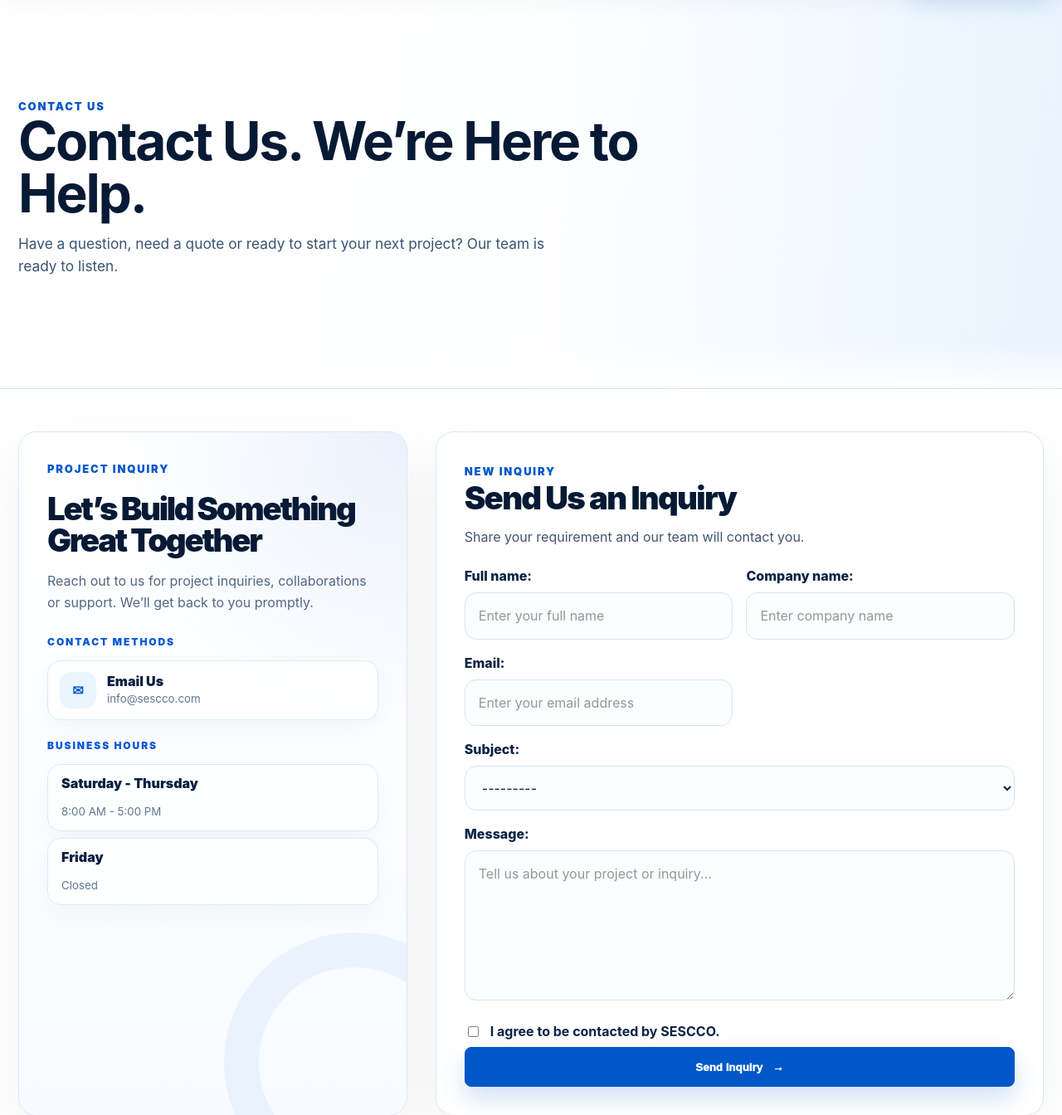
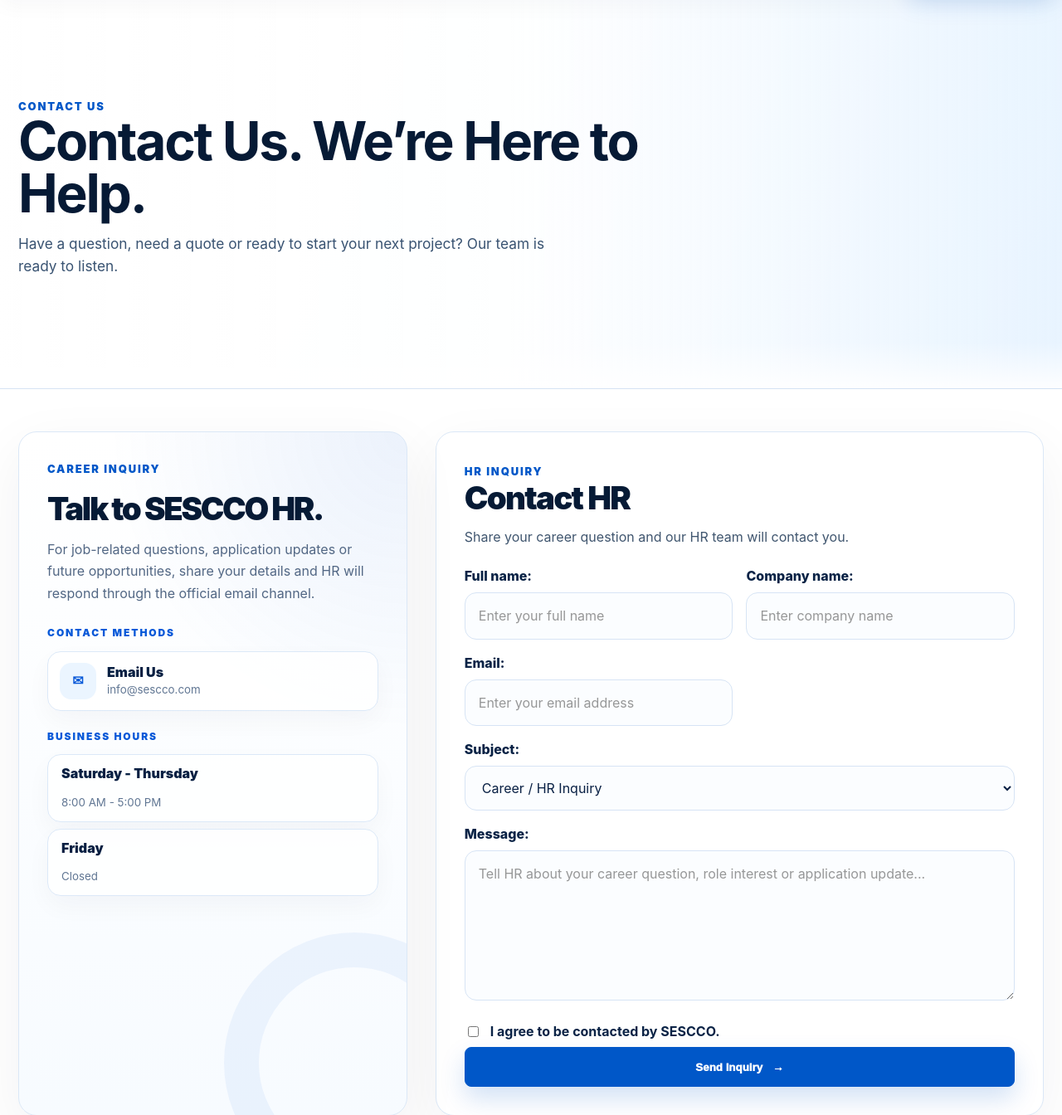
Before and after one commit to webXazim/sescco, a Django app: page /contact/?type=career in a window 1280 px wide. Shown: the part 76-1420 px from the top of the page at 83% size. Run offline with Django 5.2, Linux system fonts and the light colour scheme; data comes from the database, SQL or seed files in the repository; data that the repository does not hold is empty; some libraries are stand-ins or nearby versions.

Commit message:
hr contact

```diff
--- a/apps/careers/models.py
+++ b/apps/careers/models.py
@@ -144,7 +144,7 @@ class CareerPageSettings(TimeStampedModel):
     hero_primary_button_text = models.CharField(max_length=120, default="View Open Jobs")
     hero_primary_button_url = models.CharField(max_length=255, default="#open-roles")
     hero_secondary_button_text = models.CharField(max_length=120, default="Contact HR")
-    hero_secondary_button_url = models.CharField(max_length=255, default="/contact/")
+    hero_secondary_button_url = models.CharField(max_length=255, default="/contact/?type=career")
 
     meta_title = models.CharField(max_length=255, blank=True, default="Careers | SESCCO")
     meta_description = models.CharField(
@@ -218,7 +218,7 @@ class CareerPageSettings(TimeStampedModel):
     cta_title = models.CharField(max_length=255, default="Didn’t find the exact role?")
     cta_text = models.TextField(blank=True, default="Check this page again soon or contact our HR team for future opportunities.")
     cta_button_text = models.CharField(max_length=120, default="Contact HR")
-    cta_button_url = models.CharField(max_length=255, default="/contact/")
+    cta_button_url = models.CharField(max_length=255, default="/contact/?type=career")
     recruitment_email = models.EmailField(blank=True, default="hr@sescco.com")
     email_from_name = models.CharField(max_length=140, blank=True, default="SESCCO HR Team")
     email_verification_subject = models.CharField(max_length=255, default=DEFAULT_EMAIL_VERIFICATION_SUBJECT)
--- a/apps/inquiries/forms.py
+++ b/apps/inquiries/forms.py
@@ -10,6 +10,7 @@ CONTACT_FORM_TEXT = {
         "email": ("Email", "Enter your email address"),
         "subject": ("Subject", ""),
         "message": ("Message", "Tell us about your project or inquiry..."),
+        "career_message": ("Message", "Tell HR about your career question, role interest or application update..."),
         "consent": ("I agree to be contacted.", ""),
     },
     "ar": {
@@ -18,6 +19,7 @@ CONTACT_FORM_TEXT = {
         "email": ("البريد الإلكتروني", "أدخل بريدك الإلكتروني"),
         "subject": ("الموضوع", ""),
         "message": ("الرسالة", "اكتب تفاصيل مشروعك أو استفسارك..."),
+        "career_message": ("الرسالة", "اكتب استفسارك الوظيفي أو الدور المطلوب أو تحديث طلبك..."),
         "consent": ("أوافق على التواصل معي.", ""),
     },
     "zh-hans": {
@@ -26,6 +28,7 @@ CONTACT_FORM_TEXT = {
         "email": ("电子邮箱", "请输入您的电子邮箱"),
         "subject": ("主题", ""),
         "message": ("留言", "请说明您的项目或咨询内容..."),
+        "career_message": ("留言", "请说明您的招聘问题、感兴趣的职位或申请更新..."),
         "consent": ("我同意被联系。", ""),
     },
 }
@@ -54,6 +57,7 @@ def contact_text(key):
 
 class ContactInquiryForm(forms.ModelForm):
     def __init__(self, *args, **kwargs):
+        contact_context = kwargs.pop("contact_context", "")
         super().__init__(*args, **kwargs)
         lang = get_language() or "en"
         labels = CONTACT_FORM_TEXT.get(lang, CONTACT_FORM_TEXT["en"])
@@ -66,6 +70,10 @@ class ContactInquiryForm(forms.ModelForm):
                 field.label = label
                 if placeholder:
                     field.widget.attrs["placeholder"] = placeholder
+        if contact_context == "career":
+            label, placeholder = labels.get("career_message", labels["message"])
+            self.fields["message"].label = label
+            self.fields["message"].widget.attrs["placeholder"] = placeholder
 
     class Meta:
         model = ContactInquiry
--- a/apps/inquiries/views.py
+++ b/apps/inquiries/views.py
@@ -7,7 +7,75 @@ from django.shortcuts import redirect, render
 from apps.core.models import BusinessHour, CompanyProfile, ContactMethod, OfficeLocation
 from apps.pages.models import FAQ
 from .forms import ContactInquiryForm
-from .models import ContactPageSettings
+from .models import ContactPageSettings, InquirySubject
+
+
+CONTACT_CONTEXT_TEXT = {
+    "career": {
+        "en": {
+            "page_title": "Contact HR | SESCCO",
+            "meta_description": "Contact SESCCO HR for career questions, job applications and recruitment communication.",
+            "side_eyebrow": "Career inquiry",
+            "side_title": "Talk to SESCCO HR.",
+            "side_text": "For job-related questions, application updates or future opportunities, share your details and HR will respond through the official email channel.",
+            "form_eyebrow": "HR inquiry",
+            "form_title": "Contact HR",
+            "form_text": "Share your career question and our HR team will contact you.",
+            "success": "Your HR inquiry has been received. Our team will contact you soon.",
+        },
+        "ar": {
+            "page_title": "تواصل مع الموارد البشرية | SESCCO",
+            "meta_description": "تواصل مع الموارد البشرية في SESCCO بخصوص الوظائف وطلبات التوظيف.",
+            "side_eyebrow": "استفسار وظيفي",
+            "side_title": "تواصل مع الموارد البشرية.",
+            "side_text": "للاستفسارات الوظيفية أو تحديثات الطلبات أو الفرص المستقبلية، شارك بياناتك وسيتواصل معك فريق الموارد البشرية عبر البريد الرسمي.",
+            "form_eyebrow": "استفسار موارد بشرية",
+            "form_title": "تواصل مع الموارد البشرية",
+            "form_text": "شارك استفسارك الوظيفي وسيتواصل معك فريق الموارد البشرية.",
+            "success": "تم استلام استفسارك الوظيفي. سيتواصل معك فريقنا قريباً.",
+        },
+        "zh-hans": {
+            "page_title": "联系人力资源 | SESCCO",
+            "meta_description": "联系 SESCCO 人力资源团队，咨询职位、申请和招聘沟通。",
+            "side_eyebrow": "招聘咨询",
+            "side_title": "联系 SESCCO 人力资源。",
+            "side_text": "如有职位咨询、申请更新或未来机会问题，请提交信息，人力资源团队将通过官方邮箱联系您。",
+            "form_eyebrow": "人力资源咨询",
+            "form_title": "联系人力资源",
+            "form_text": "请说明您的招聘问题，我们的人力资源团队会与您联系。",
+            "success": "您的招聘咨询已收到。我们的团队会尽快联系您。",
+        },
+    },
+    "default": {
+        "en": {
+            "page_title": "Contact SESCCO",
+            "meta_description": "Contact Summit Engineering Solutions Contracting Co. for electrical, civil, fitout and contract support inquiries in Saudi Arabia.",
+            "side_eyebrow": "Project inquiry",
+            "form_eyebrow": "New inquiry",
+            "form_title": "Send Us an Inquiry",
+            "form_text": "Share your requirement and our team will contact you.",
+            "success": "Your inquiry has been received. Our team will contact you soon.",
+        },
+        "ar": {
+            "page_title": "اتصل بنا | SESCCO",
+            "meta_description": "تواصل مع SESCCO لاستفسارات الهندسة والمشاريع والدعم في السعودية.",
+            "side_eyebrow": "استفسار مشروع",
+            "form_eyebrow": "استفسار جديد",
+            "form_title": "أرسل استفسارك",
+            "form_text": "املأ النموذج وسيقوم فريقنا بالتواصل معك.",
+            "success": "تم استلام استفسارك. سيتواصل معك فريقنا قريباً.",
+        },
+        "zh-hans": {
+            "page_title": "联系 SESCCO",
+            "meta_description": "联系 SESCCO 咨询沙特阿拉伯的工程、项目和支持服务。",
+            "side_eyebrow": "项目咨询",
+            "form_eyebrow": "新的咨询",
+            "form_title": "发送咨询",
+            "form_text": "请填写下面的表格，我们的团队会尽快与您联系。",
+            "success": "您的咨询已收到。我们的团队会尽快联系您。",
+        },
+    },
+}
 
 
 def _contact_settings_value(contact_settings, field_name, default=""):
@@ -80,11 +148,33 @@ def _send_contact_notification(request, inquiry, contact_settings):
     )
 
 
+def _contact_context(request):
+    raw_context = (request.GET.get("type") or request.GET.get("context") or "").strip().lower()
+    context_type = "career" if raw_context in {"career", "hr", "job", "jobs", "recruitment"} else "default"
+    lang = getattr(request, "LANGUAGE_CODE", "en") or "en"
+    text_group = CONTACT_CONTEXT_TEXT[context_type]
+    text = text_group.get(lang, text_group["en"])
+    return context_type, text
+
+
+def _career_subject_initial():
+    try:
+        return InquirySubject.objects.filter(title__iexact="Career / HR Inquiry", is_active=True).first()
+    except (OperationalError, ProgrammingError):
+        return None
+
+
 def contact(request):
     settings = ContactPageSettings.objects.defer("notification_email", "email_from_name").first() or ContactPageSettings()
+    context_type, contact_context_text = _contact_context(request)
+    form_kwargs = {"contact_context": context_type}
+    if context_type == "career":
+        career_subject = _career_subject_initial()
+        if career_subject:
+            form_kwargs["initial"] = {"subject": career_subject}
 
     if request.method == "POST":
-        form = ContactInquiryForm(request.POST)
+        form = ContactInquiryForm(request.POST, **form_kwargs)
         if form.is_valid():
             inquiry = form.save(commit=False)
             inquiry.source_page = request.META.get("HTTP_REFERER", "")
@@ -99,10 +189,10 @@ def contact(request):
             except Exception:
                 # Keep the public form reliable even if SMTP is temporarily unavailable.
                 pass
-            messages.success(request, "Your inquiry has been received. Our team will contact you soon.")
-            return redirect("contact")
+            messages.success(request, contact_context_text["success"])
+            return redirect(request.get_full_path())
     else:
-        form = ContactInquiryForm()
+        form = ContactInquiryForm(**form_kwargs)
 
     office_locations = OfficeLocation.objects.filter(is_active=True).order_by("-is_primary", "sort_order", "id")
     primary_office = office_locations.first()
@@ -140,7 +230,9 @@ def contact(request):
             "show_business_hours_section": show_business_hours_section,
             "show_map_section": show_map_section,
             "show_faqs_section": show_faqs_section,
-            "meta_title": "Contact SESCCO",
-            "meta_description": "Contact Summit Engineering Solutions Contracting Co. for electrical, civil, fitout and contract support inquiries in Saudi Arabia.",
+            "contact_context_type": context_type,
+            "contact_context": contact_context_text,
+            "meta_title": contact_context_text["page_title"],
+            "meta_description": contact_context_text["meta_description"],
         },
     )
--- a/docs/prototype_reference/sescco_static_design/index.html
+++ b/docs/prototype_reference/sescco_static_design/index.html
@@ -69,7 +69,7 @@
   <a class="card icon-card" href="#"><div class="icon">🏗</div><h3>Civil Works</h3><p>Construction, infrastructure, pipelines and structural works.</p></a>
   <a class="card icon-card" href="#"><div class="icon">▣</div><h3>Architectural & Fit-Out</h3><p>Design, interior fit-out, partitions, ceilings and finishes.</p></a>
   <a class="card icon-card" href="#"><div class="icon">⌁</div><h3>Telecommunication Projects</h3><p>Fiber optic, data networks, CCTV and structured cabling.</p></a>
-  <a class="card icon-card" href="#"><div class="icon">🤝</div><h3>Contract Support</h3><p>Manpower supply, project support and operational services.</p></a>
+  <a class="card icon-card" href="#"><div class="icon">🤝</div><h3>Contract Support</h3><p>Technical staffing, project support and operational services.</p></a>
   <a class="card icon-card" href="#"><div class="icon">⚙</div><h3>Equipment / Tools Rental</h3><p>Quality equipment and tools for hire with support.</p></a>
 </div>
 
--- a/static/js/gsap_enhancements.js
+++ b/static/js/gsap_enhancements.js
@@ -23,6 +23,65 @@
     const rect = el.getBoundingClientRect();
     return rect.width > 0 && rect.height > 0;
   };
+  const isInViewport = (el) => {
+    const rect = el.getBoundingClientRect();
+    const height = window.innerHeight || document.documentElement.clientHeight;
+    return rect.top < height * 0.98 && rect.bottom > 0;
+  };
+  const revealSelector = [
+    ".service-card",
+    ".trust-logo-card",
+    ".certificate-card",
+    ".service-process-step",
+    ".service-feature-card",
+    ".service-deliverable-card",
+    ".project-detailed-scope-card",
+    ".operational-assurance-item",
+    ".trust-standard-card",
+    ".trust-document-card",
+    ".contact-method-card",
+    ".contact-intro-card",
+    ".contact-form-card",
+    ".contact-side-item",
+    ".contact-map-head",
+    ".contact-map-frame",
+    ".contact-map-side-card",
+    ".contact-office-card",
+    ".office-card",
+    ".career-job-card",
+    ".career-benefit-card",
+    ".career-step",
+    ".career-hero-panel",
+    ".career-detail-quick-card",
+    ".job-summary-card",
+    ".career-application-form",
+    ".faq-accordion-card",
+    ".services-faq-item",
+    ".contact-faq-card",
+    ".why-choose-card",
+    ".info-strip",
+    ".info-item",
+    ".home-trust-strip",
+    ".project-filter-tabs",
+    ".project-live-filter",
+    ".project-stats-strip",
+    ".project-stat-item",
+    ".project-metrics-card",
+    ".project-gallery-card",
+    ".cta",
+    ".cta-card-contrast",
+    ".dynamic-section",
+    ".section .container > .eyebrow",
+    ".section .container > h2",
+    ".section .container > p",
+    ".section-sm .container > .eyebrow",
+    ".section-sm .container > h2",
+    ".section-sm .container > p",
+    ".contact-section-head",
+    ".career-section-head",
+    ".career-form-section-title",
+    ".trust-documents-head"
+  ].join(",");
 
   function getHeroAnimationTargets() {
     const hero = document.querySelector(
@@ -77,62 +136,7 @@
   }
 
   function revealOnScroll() {
-    const selector = [
-      ".service-card",
-      ".trust-logo-card",
-      ".certificate-card",
-      ".service-process-step",
-      ".service-feature-card",
-      ".service-deliverable-card",
-      ".project-detailed-scope-card",
-      ".operational-assurance-item",
-      ".trust-standard-card",
-      ".trust-document-card",
-      ".contact-method-card",
-      ".contact-intro-card",
-      ".contact-form-card",
-      ".contact-side-item",
-      ".contact-map-head",
-      ".contact-map-frame",
-      ".contact-map-side-card",
-      ".contact-office-card",
-      ".office-card",
-      ".career-job-card",
-      ".career-benefit-card",
-      ".career-step",
-      ".career-hero-panel",
-      ".career-detail-quick-card",
-      ".job-summary-card",
-      ".career-application-form",
-      ".faq-accordion-card",
-      ".services-faq-item",
-      ".contact-faq-card",
-      ".why-choose-card",
-      ".info-strip",
-      ".info-item",
-      ".home-trust-strip",
-      ".project-filter-tabs",
-      ".project-live-filter",
-      ".project-stats-strip",
-      ".project-stat-item",
-      ".project-metrics-card",
-      ".project-gallery-card",
-      ".cta",
-      ".cta-card-contrast",
-      ".dynamic-section",
-      ".section .container > .eyebrow",
-      ".section .container > h2",
-      ".section .container > p",
-      ".section-sm .container > .eyebrow",
-      ".section-sm .container > h2",
-      ".section-sm .container > p",
-      ".contact-section-head",
-      ".career-section-head",
-      ".career-form-section-title",
-      ".trust-documents-head"
-    ].join(",");
-
-    const elements = toArray(selector)
+    const elements = toArray(revealSelector)
       .filter(isVisible)
       .filter((el) => !el.closest(".site-header"))
       .filter((el) => !el.closest(".hero-home, .contact-hero, .services-modern-hero, .page-photo-hero, .service-detail-hero, .career-hero, .career-detail-hero, .career-form-hero, .hero.dark"));
@@ -151,7 +155,7 @@
     }
 
     ScrollTrigger.batch(elements, {
-      start: "top 88%",
+      start: "top 94%",
       once: true,
       onEnter: (batch) => {
         gsap.to(batch, {
@@ -164,6 +168,33 @@
         });
       }
     });
+  }
+
+  function releaseVisibleRevealItems() {
+    const elements = toArray(revealSelector)
+      .filter(isVisible)
+      .filter(isInViewport)
+      .filter((el) => !el.closest(".site-header"));
+
+    elements.forEach((el) => {
+      const opacity = parseFloat(window.getComputedStyle(el).opacity || "1");
+      if (opacity < 0.95) {
+        gsap.set(el, { autoAlpha: 1, y: 0, clearProps: "transform,opacity,visibility,filter" });
+      }
+    });
+  }
+
+  function installRevealFailsafes() {
+    const run = () => window.requestAnimationFrame(releaseVisibleRevealItems);
+    window.setTimeout(run, 900);
+    window.setTimeout(run, 1800);
+    window.addEventListener("load", run, { once: true });
+    window.addEventListener("scroll", run, { passive: true });
+    window.addEventListener("resize", run, { passive: true });
+    if (ScrollTrigger) {
+      ScrollTrigger.addEventListener("refresh", run);
+      window.setTimeout(() => ScrollTrigger.refresh(), 250);
+    }
   }
 
   function polishAccordions() {
@@ -253,6 +284,7 @@
     releasePreload();
     revealHero(heroTargets);
     revealOnScroll();
+    installRevealFailsafes();
     polishAccordions();
     polishInteractiveElements();
     polishFormFields();
--- a/templates/base.html
+++ b/templates/base.html
@@ -89,7 +89,7 @@
   <script src="{% static 'js/cms_section_order.js' %}?v=section-order-163"></script>
   <script src="{% static 'vendor/gsap/gsap.min.js' %}?v=3.15.0"></script>
   <script src="{% static 'vendor/gsap/ScrollTrigger.min.js' %}?v=3.15.0"></script>
-  <script src="{% static 'js/gsap_enhancements.js' %}?v=gsap-project-card-visibility-206"></script>
+  <script src="{% static 'js/gsap_enhancements.js' %}?v=gsap-reveal-failsafe-214"></script>
   {% block extra_js %}{% endblock %}
 </body>
 </html>
--- a/templates/includes/footer.html
+++ b/templates/includes/footer.html
@@ -55,7 +55,7 @@
         {% endfor %}
       {% else %}
         <div><h4>{% static_text "Quick Links" %}</h4><ul><li><a href="{% localized_url '/about/' %}">{% static_text "About Us" %}</a></li><li><a href="{% localized_url '/services/' %}">{% static_text "Services" %}</a></li><li><a href="{% localized_url '/projects/' %}">{% static_text "Projects" %}</a></li><li><a href="{% localized_url '/careers/' %}">{% static_text "Careers" %}</a></li></ul></div>
-        <div><h4>{% static_text "Careers" %}</h4><ul><li><a href="{% localized_url '/careers/' %}">{% static_text "Open Jobs" %}</a></li><li><a href="{% localized_url '/careers/' %}">{% static_text "Apply Online" %}</a></li><li><a href="{% localized_url '/contact/' %}">{% static_text "Contact HR" %}</a></li></ul></div>
+        <div><h4>{% static_text "Careers" %}</h4><ul><li><a href="{% localized_url '/careers/' %}">{% static_text "Open Jobs" %}</a></li><li><a href="{% localized_url '/careers/' %}">{% static_text "Apply Online" %}</a></li><li><a href="{% localized_url '/contact/?type=career' %}">{% static_text "Contact HR" %}</a></li></ul></div>
       {% endif %}
 
       <div>
--- a/templates/inquiries/contact.html
+++ b/templates/inquiries/contact.html
@@ -3,7 +3,7 @@
 {% load i18n %}
 {% load page_sections %}
 {% get_current_language as LANGUAGE_CODE %}
-{% block title %}Contact | {{ company.short_name }}{% endblock %}
+{% block title %}{{ meta_title|default:"Contact" }}{% endblock %}
 {% block content %}
 <main class="cms-section-sort cms-page-contact contact-page-v2">
   <section class="contact-hero{% if contact_settings.hero_image %} has-contact-hero-image contact-hero-parallax{% endif %}" {% section_attrs "contact" "hero" 10 %} {% if contact_settings.hero_image %}style="--contact-hero-bg:url('{{ contact_settings.hero_image.url }}')"{% endif %}>
@@ -19,9 +19,14 @@
   <section class="section contact-intro-form-section" {% section_attrs "contact" "intro_form" 20 %}>
     <div class="container contact-intro-grid">
       <aside class="contact-intro-card contact-side-panel">
-        <span class="eyebrow">{% static_text "Project inquiry" %}</span>
-        <h2>{% localized_plain contact_settings 'intro_title' %}</h2>
-        {% if contact_settings.intro_text %}<p class="contact-side-copy">{% localized contact_settings 'intro_text' %}</p>{% endif %}
+        <span class="eyebrow">{{ contact_context.side_eyebrow }}</span>
+        {% if contact_context.side_title %}
+          <h2>{{ contact_context.side_title }}</h2>
+          <p class="contact-side-copy">{{ contact_context.side_text }}</p>
+        {% else %}
+          <h2>{% localized_plain contact_settings 'intro_title' %}</h2>
+          {% if contact_settings.intro_text %}<p class="contact-side-copy">{% localized contact_settings 'intro_text' %}</p>{% endif %}
+        {% endif %}
 
         {% if show_contact_methods_section %}
           <div class="contact-side-group">
@@ -61,19 +66,9 @@
       <form class="contact-form-card" method="post">
         {% csrf_token %}
         <div class="contact-form-head">
-          {% if LANGUAGE_CODE == "ar" %}
-            <span class="eyebrow">استفسار جديد</span>
-            <h2>أرسل استفسارك</h2>
-            <p>املأ النموذج وسيقوم فريقنا بالتواصل معك.</p>
-          {% elif LANGUAGE_CODE == "zh-hans" %}
-            <span class="eyebrow">新的咨询</span>
-            <h2>发送咨询</h2>
-            <p>请填写下面的表格，我们的团队会尽快与您联系。</p>
-          {% else %}
-            <span class="eyebrow">{% static_text "New inquiry" %}</span>
-            <h2>{% static_text "Send Us an Inquiry" %}</h2>
-            <p>{% static_text "Share your requirement and our team will contact you." %}</p>
-          {% endif %}
+          <span class="eyebrow">{{ contact_context.form_eyebrow }}</span>
+          <h2>{{ contact_context.form_title }}</h2>
+          <p>{{ contact_context.form_text }}</p>
         </div>
 
         {{ form.non_field_errors }}
```
Also changed, not shown: apps/core/management/commands/seed_site.py (+5 -3 lines), docs/prototype_reference/sescco_static_design/services.html (+1 -1 lines), apps/careers/migrations/0009_career_contact_context.py (added).
